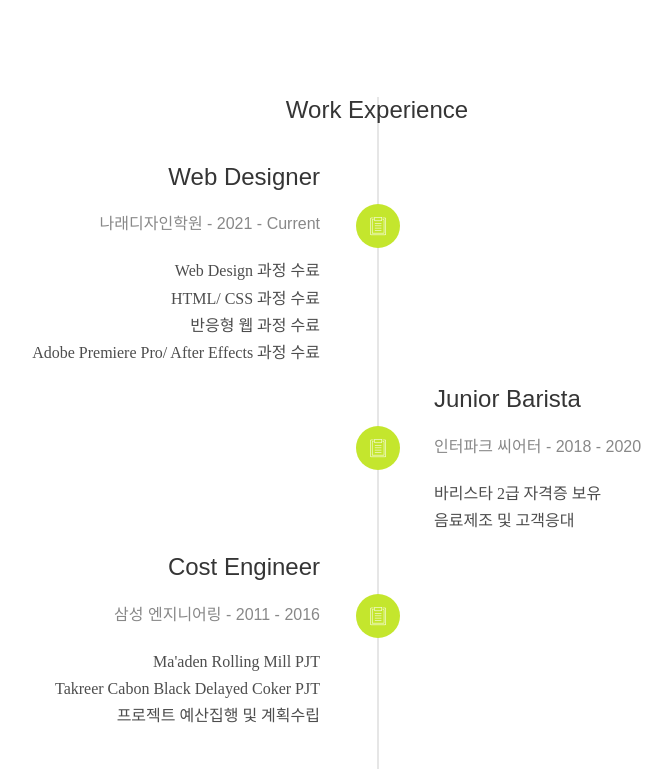
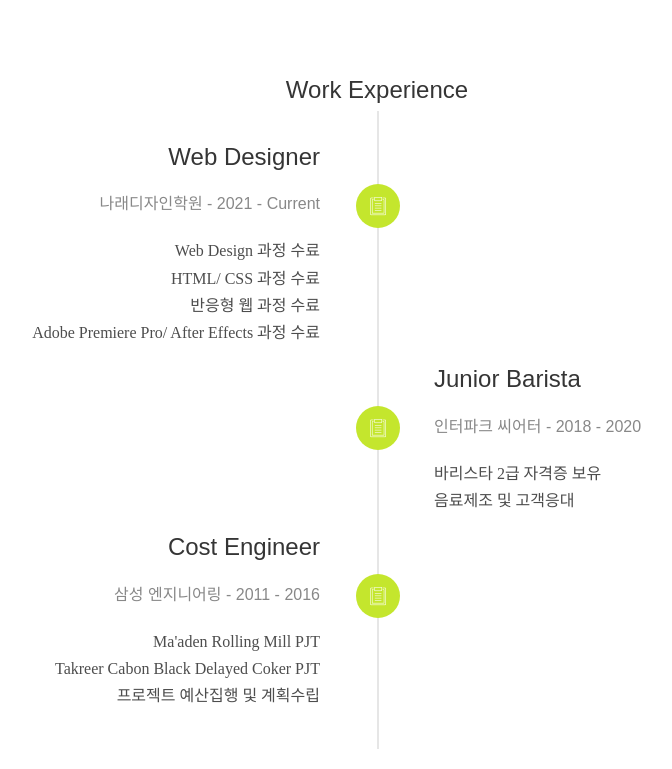
Before and after one commit to DakyungYoo/Portfolio, a plain HTML site: page index.html in a window 1280 px wide. Shown: the part 2865-3634 px from the top of the page, without its empty margins (263-935 px from the left). Drawn offline with nearby package versions, Linux system fonts and the light colour scheme; some packages are replaced by stand-ins of ours; no server answers; files whose address does not match are found by name; a web font is replaced by a local one.

Commit message:
Add files via upload

```diff
--- a/css/style.css
+++ b/css/style.css
@@ -491,11 +491,11 @@ h1, h2, h3, h4, h5, h6, figure {
 
 .timeline {
   list-style: none;
-  padding: 20px 0 20px;
+  padding: 0px 0 20px;
   position: relative;
 }
 .timeline:before {
-  top: 20px;
+  top: 34px;
   bottom: 0;
   position: absolute;
   content: " ";
```
